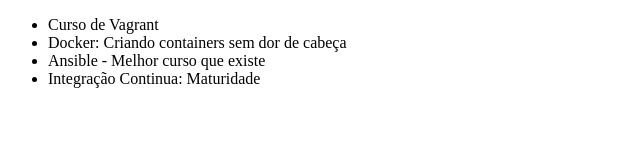
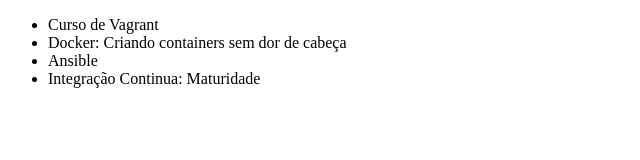
Before and after one commit to tatynany/alura-git, a plain HTML site: page index.html in a window 1280 px wide. Shown: the whole page, without its empty margins (0-640 px from the left). Drawn offline with Linux system fonts and the light colour scheme.

Commit message:
Revert "Alterando o codigo"
This reverts commit b99af7a017b006c8e7d77f24f2e8502439bdbe01.

```diff
--- a/index.html
+++ b/index.html
@@ -8,7 +8,7 @@
     <ul>
         <li>Curso de Vagrant</li>
         <li>Docker: Criando containers sem dor de cabeça </li>
-        <li>Ansible - Melhor curso que existe</li>
+        <li>Ansible</li>
         <li>Integração Continua: Maturidade</li>
     </ul>
 </body>
```
